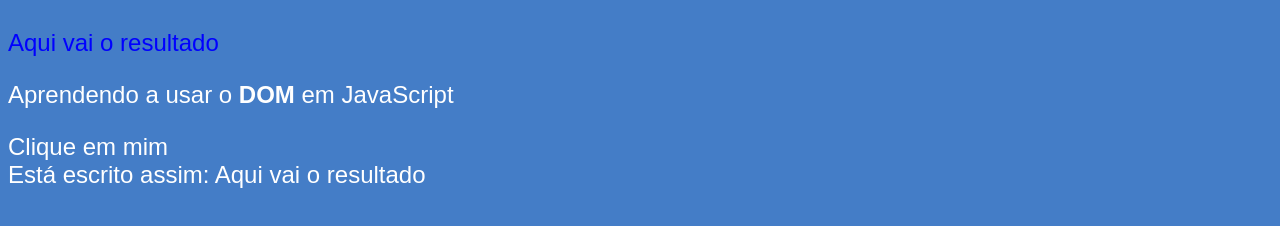
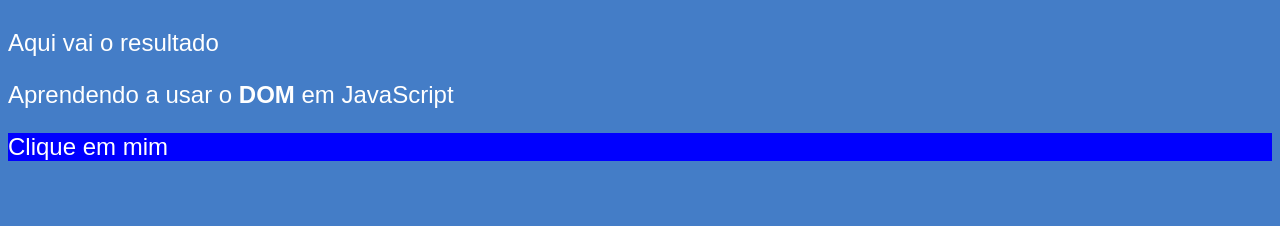
Before and after one commit to Luispdo/javascript, a plain HTML site: page aula09/ex005.html in a window 1280 px wide. Shown: the part 90-316 px from the top of the page. Drawn offline with Linux system fonts and the light colour scheme.

Commit message:
atualizado DOM

```diff
--- a/aula09/ex005.html
+++ b/aula09/ex005.html
@@ -17,12 +17,22 @@
     <h1>Iniciando estudos com DOM</h1>
     <p>Aqui vai o resultado</p>
     <p>Aprendendo a usar o <strong>DOM</strong> em JavaScript</p>
-    <div>Clique em mim</div>
+    <div id="msg">Clique em mim</div>
 
     <script>
-        var p1 = window.document.getElementsByTagName('p')[0]
+        var corpo = window.document.body
+        var p1 = window.document.getElementsByTagName('p')[1]
+        /*
+        var d = window.document.getElementById('msg')
         window.document.write('Está escrito assim: ' + p1.innerText)
+        corpo.style.background = 'black'
         p1.style.color = 'blue'
+        document.write(p1.innerHTML)
+        d.style.background = 'green'
+        d.innerText = 'Estou aguardando...'
+        */
+        var d = window.document.querySelector('div#msg')
+        d.style.background = 'blue'
     </script>
 </body>
 </html>
```
